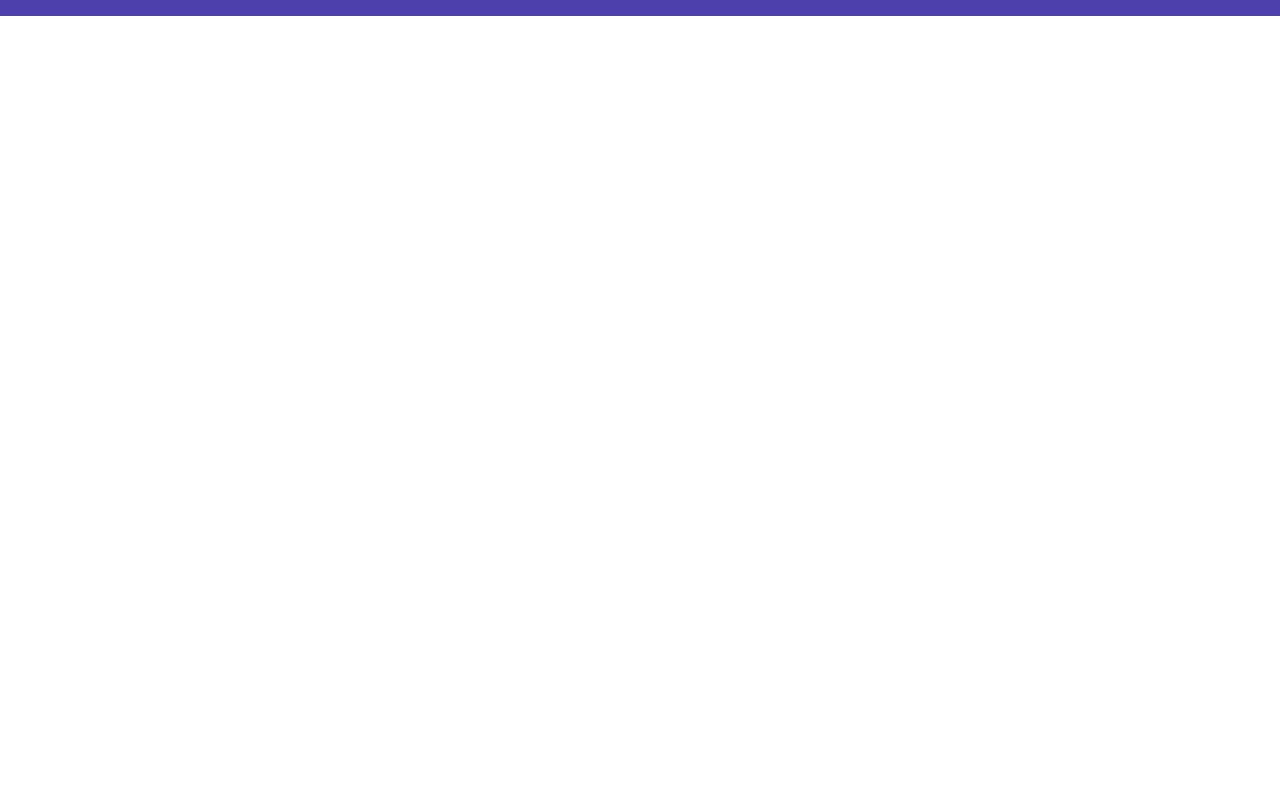
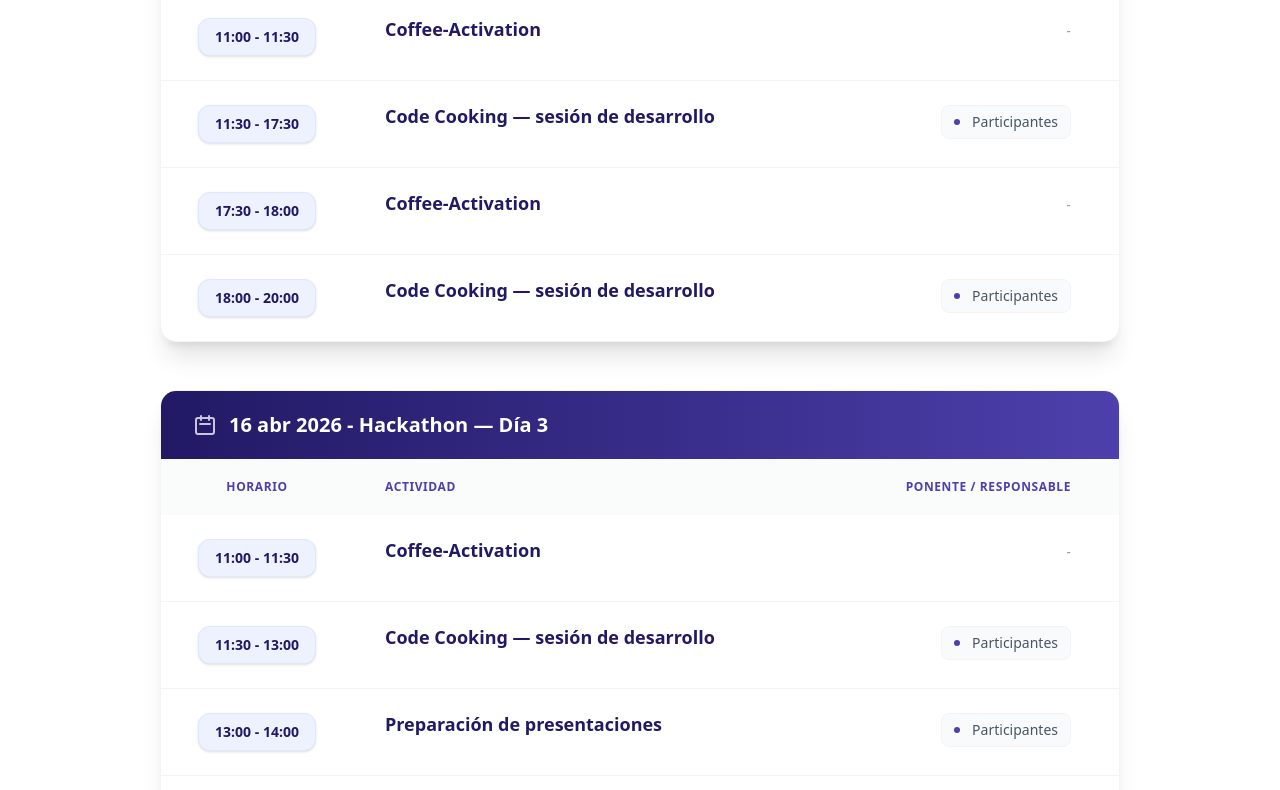
Before and after one commit to asociacion-ia/aiaweb, an Astro site: page /hackaton in a window 1280 px wide. Shown: the part 4340-5130 px from the top of the page. Before the commit the page ends 4356 px from the top, so only its background shows below. Built offline with nearby package versions, Linux system fonts and the light colour scheme; Astro itself is replaced by a stand-in of ours.

Commit message:
Calendario hackaton

```diff
--- a/src/components/HackatonSchedule.astro
+++ b/src/components/HackatonSchedule.astro
@@ -1,88 +1,131 @@
 ---
-const schedule = [
+const scheduleData = [
   {
-    day: "VIERNES",
-    date: "14 de Abril",
-    time: "18:00",
-    title: "Apertura y Retos",
-    subtitle: "Recepción de participantes y formación de equipos",
-    description: "Comenzamos con la acreditación de los hackers, una cena de bienvenida y el anuncio oficial de los desafíos tecnológicos patrocinados por las empresas líderes del sector."
+    day: "14 abr 2026 - Día de la IA",
+    items: [
+      { time: "11:00 - 11:10", title: "Inauguración", person: "J.M. Colmenar Verdugo / I. Ramírez Díaz" },
+      { time: "11:10 - 11:30", title: "Metaheurísticas, agentes y otros cuentos: la IA en la investigación y la ciberseguridad", person: "Sergio Pérez Peló" },
+      { time: "11:30 - 12:15", title: "Evaluación de proyectos de Procesamiento de Lenguaje Natural", person: "Marta Guerrero Nieto" },
+      { time: "12:15 - 12:45", title: "Pausa Café", person: "" },
+      { time: "12:45 - 13:30", title: "Ponencia (título por confirmar)", person: "Christian Blum" },
+      { time: "13:30 - 13:50", title: "Aplicaciones de PLN en el dominio biomédico", person: "Soto Montalvo" },
+      { time: "13:50 - 14:10", title: "De la generación de texto a la mejora de modelos mediante LLMs", person: "Natalia Madrueño" },
+      { time: "14:10 - 14:20", title: "Presentación empresa + Cierre", person: "" },
+    ]
   },
   {
-    day: "SÁBADO",
-    date: "15 de Abril",
-    time: "09:00",
-    title: "Hacking & Mentoreo",
-    subtitle: "Día completo de desarrollo intensivo",
-    description: "Más de 24 horas ininterrumpidas de programación creativa. Contaremos con mentores especializados de la industria que pasarán por las mesas para ofrecer feedback técnico y estratégico."
+    day: "14 abr 2026 - Hackathon — Día 1",
+    items: [
+      { time: "16:00 - 16:45", title: "Check-in y entrega de merchandising", person: "Organización AIA" },
+      { time: "17:00 - 17:15", title: "Presentaciones oficiales (AIA, Grupos de Investigación, Patrocinadores)", person: "Organización AIA" },
+      { time: "17:15 - 18:00", title: "Presentación de agenda, ubicaciones y plantilla de solución", person: "Organización AIA" },
+      { time: "18:00 - 18:45", title: "Presentación de retos del Hackathon (15 min por reto)", person: "Organización AIA" },
+      { time: "18:45 - 19:15", title: "Coffee-Activation", person: "" },
+      { time: "19:15 - 20:45", title: "Code Cooking — sesión de desarrollo", person: "Participantes" },
+    ]
   },
   {
-    day: "DOMINGO",
-    date: "16 de Abril",
-    time: "10:00",
-    title: "Final y Premios",
-    subtitle: "Presentaciones, jurado y gala",
-    description: "Los equipos realizarán un pitch de 3 minutos frente a un jurado de expertos. Finalizaremos con la ceremonia de entrega de premios a los proyectos más innovadores y escalables."
+    day: "15 abr 2026 - Hackathon — Día 2",
+    items: [
+      { time: "11:00 - 11:30", title: "Coffee-Activation", person: "" },
+      { time: "11:30 - 17:30", title: "Code Cooking — sesión de desarrollo", person: "Participantes" },
+      { time: "17:30 - 18:00", title: "Coffee-Activation", person: "" },
+      { time: "18:00 - 20:00", title: "Code Cooking — sesión de desarrollo", person: "Participantes" },
+    ]
+  },
+  {
+    day: "16 abr 2026 - Hackathon — Día 3",
+    items: [
+      { time: "11:00 - 11:30", title: "Coffee-Activation", person: "" },
+      { time: "11:30 - 13:00", title: "Code Cooking — sesión de desarrollo", person: "Participantes" },
+      { time: "13:00 - 14:00", title: "Preparación de presentaciones", person: "Participantes" },
+      { time: "14:00 - 15:00", title: "Límite de entrega de proyectos + Descanso comida", person: "" },
+      { time: "15:00 - 16:30", title: "Presentaciones de los equipos (3 min por equipo)", person: "Participantes" },
+      { time: "16:30 - 17:00", title: "Deliberación de jueces", person: "Jurado" },
+      { time: "17:00 - 18:30", title: "Resultados, entrega de premios y cierre del evento", person: "Organización AIA" },
+    ]
   }
 ];
 ---
 
-<section id="cronograma" class="py-32 bg-white overflow-hidden">
-    <div class="max-w-4xl mx-auto px-6 lg:px-8">
+<section id="horario" class="py-24 bg-white relative overflow-hidden transition-colors duration-300">
+  <!-- Decorative Elements -->
+  <div class="absolute top-0 right-0 w-64 h-64 bg-[#4D40AC]/10 rounded-full -mr-32 -mt-32 blur-3xl"></div>
+  <div class="absolute bottom-0 left-0 w-96 h-96 bg-[#221965]/10 rounded-full -ml-48 -mb-48 blur-3xl"></div>
 
-        <div class="mb-24 text-center" data-aos="fade-up">
-            <h2 class="text-4xl md:text-6xl font-black text-[#221965] mb-6">
-                Cronograma
+  <div class="max-w-5xl mx-auto px-4 sm:px-6 lg:px-8 relative z-10">
+    <div class="text-center mb-16" data-aos="fade-up">
+      <h2 class="text-3xl md:text-5xl font-black text-[#221965] mb-4">
+        Horario del Evento
       </h2>
-            <div class="h-2 w-32 bg-[#4D40AC] mx-auto rounded-full"></div>
+      <p class="text-gray-600 max-w-2xl mx-auto text-lg">
+        Planificación detallada de las jornadas del Hackathon y el Día de la IA.
+      </p>
     </div>
 
-        <div class="relative">
-            <!-- Continuous Timeline Line -->
-            <div class="absolute left-1.5 top-0 bottom-0 w-0.5 bg-gray-100"></div>
+    <div class="space-y-12">
+      {scheduleData.map((section, sIndex) => (
+        <div class="bg-white dark:bg-[#1a1443] rounded-2xl shadow-xl overflow-hidden border border-gray-100 dark:border-white/10" data-aos="fade-up" data-aos-delay={sIndex * 100}>
+          <!-- Day Header -->
+          <div class="bg-gradient-to-r from-[#221965] to-[#4D40AC] px-8 py-5">
+            <h3 class="text-xl font-bold text-white flex items-center gap-3">
+              <svg xmlns="http://www.w3.org/2000/svg" class="h-6 w-6 opacity-75" fill="none" viewBox="0 0 24 24" stroke="currentColor">
+                <path stroke-linecap="round" stroke-linejoin="round" stroke-width="2" d="M8 7V3m8 4V3m-9 8h10M5 21h14a2 2 0 002-2V7a2 2 0 00-2-2H5a2 2 0 00-2 2v12a2 2 0 002 2z" />
+              </svg>
+              {section.day}
+            </h3>
+          </div>
 
-            <div class="space-y-24">
-                {schedule.map((item, index) => (
-                    <div class="relative pl-10 md:pl-20 group" data-aos="fade-up" data-aos-delay={index * 100}>
-
-                        <!-- Timeline Node -->
-                        <div class="absolute left-0 top-2 w-4 h-4 rounded-full bg-white border-4 border-[#4D40AC] z-10 shadow-sm transition-transform duration-300 group-hover:scale-125"></div>
-
-                        <div class="flex flex-col gap-8">
-                            <!-- Time & Day Hero Block -->
-                            <div class="flex flex-wrap items-end gap-6 border-b border-gray-50 pb-8">
-                                <span class="text-4xl md:text-7xl font-black text-[#221965] leading-none tracking-tighter">
+          <!-- Schedule Table-like List -->
+          <div class="overflow-x-auto">
+            <table class="w-full text-left border-collapse">
+              <thead>
+                <tr class="bg-gray-50/80 dark:bg-black/20">
+                  <th class="px-8 py-5 text-xs font-black text-[#4D40AC] dark:text-indigo-200 uppercase tracking-wider w-32 md:w-48 whitespace-nowrap text-center">Horario</th>
+                  <th class="px-8 py-4 text-xs font-black text-[#4D40AC] dark:text-indigo-200 uppercase tracking-wider">Actividad</th>
+                  <th class="px-8 py-4 text-xs font-black text-[#4D40AC] dark:text-indigo-200 uppercase tracking-wider hidden md:table-cell text-right pr-12">Ponente / Responsable</th>
+                </tr>
+              </thead>
+              <tbody class="divide-y divide-gray-100 dark:divide-white/5">
+                {section.items.map((item, iIndex) => (
+                  <tr class="hover:bg-indigo-50/30 dark:hover:bg-indigo-400/5 transition-all duration-300 group">
+                    <td class="px-8 py-6 align-top text-center">
+                      <span class="text-xs md:text-sm font-bold text-[#221965] dark:!text-white bg-indigo-50 dark:!bg-[#221965] border border-indigo-100 dark:border-indigo-400/30 px-4 py-2 rounded-xl shadow-sm group-hover:bg-[#4D40AC] group-hover:!text-white transition-all duration-300 whitespace-nowrap inline-block">
                         {item.time}
                       </span>
-                                <div class="flex flex-col mb-1">
-                                    <span class="text-sm font-black text-[#4D40AC] tracking-[0.3em] uppercase">
-                                        {item.day}
+                    </td>
+                    <td class="px-8 py-6 align-top">
+                      <div class="flex flex-col gap-2">
+                        <span class="text-base md:text-lg font-bold text-[#221965] dark:text-gray-100 leading-tight group-hover:text-[#4D40AC] dark:group-hover:text-indigo-300 transition-colors">
+                          {item.title}
                         </span>
-                                    <span class="text-xs font-bold text-gray-300 uppercase tracking-widest">
-                                        {item.date}
+                        {item.person && (
+                          <span class="text-sm text-gray-500 dark:text-gray-400 md:hidden flex items-center gap-1.5 italic">
+                            <svg xmlns="http://www.w3.org/2000/svg" class="h-3.5 w-3.5" fill="none" viewBox="0 0 24 24" stroke="currentColor">
+                              <path stroke-linecap="round" stroke-linejoin="round" stroke-width="2" d="M16 7a4 4 0 11-8 0 4 4 0 018 0zM12 14a7 7 0 00-7 7h14a7 7 0 00-7-7z" />
+                            </svg>
+                            {item.person}
                           </span>
+                        )}
                       </div>
+                    </td>
+                    <td class="px-8 py-6 align-top hidden md:table-cell text-right pr-12">
+                      {item.person ? (
+                        <div class="inline-flex items-center gap-3 text-sm text-gray-600 dark:text-gray-300 font-medium bg-gray-50 dark:bg-white/5 px-3 py-1.5 rounded-lg border border-gray-100 dark:border-white/5">
+                           <div class="w-1.5 h-1.5 rounded-full bg-[#4D40AC] dark:bg-indigo-400"></div>
+                           {item.person}
                         </div>
-
-                            <!-- Content -->
-                            <div class="max-w-3xl">
-                                <h3 class="text-2xl md:text-4xl font-extrabold text-[#221965] mb-4 group-hover:text-[#4D40AC] transition-colors duration-300">
-                                    {item.title}
-                                </h3>
-
-                                <p class="text-[#4D40AC] font-bold text-base md:text-xl mb-6">
-                                    {item.subtitle}
-                                </p>
-
-                                <p class="text-gray-500 leading-relaxed text-lg md:text-xl font-medium">
-                                    {item.description}
-                                </p>
-                            </div>
+                      ) : (
+                        <span class="text-gray-400 dark:text-gray-500 text-sm italic">-</span>
+                      )}
+                    </td>
+                  </tr>
+                ))}
+              </tbody>
+            </table>
           </div>
         </div>
       ))}
     </div>
   </div>
-
-    </div>
 </section>
--- a/src/pages/hackaton.astro
+++ b/src/pages/hackaton.astro
@@ -7,6 +7,7 @@ import HackatonLocation from "../components/HackatonLocation.astro";
 import HackatonAbout from "../components/HackatonAbout.astro";
 import HackatonBenefits from "../components/HackatonBenefits.astro";
 import HackatonChallenges from "../components/HackatonChallenges.astro";
+import HackatonSchedule from "../components/HackatonSchedule.astro";
 ---
 
 <Layout>
@@ -16,6 +17,7 @@ import HackatonChallenges from "../components/HackatonChallenges.astro";
         <HackatonHero />
         <HackatonAbout />
         <HackatonChallenges />
+        <HackatonSchedule />
         <HackatonBenefits />
         <HackatonLocation />
 
```
Lines whose indentation alone changed are shown as unchanged.
